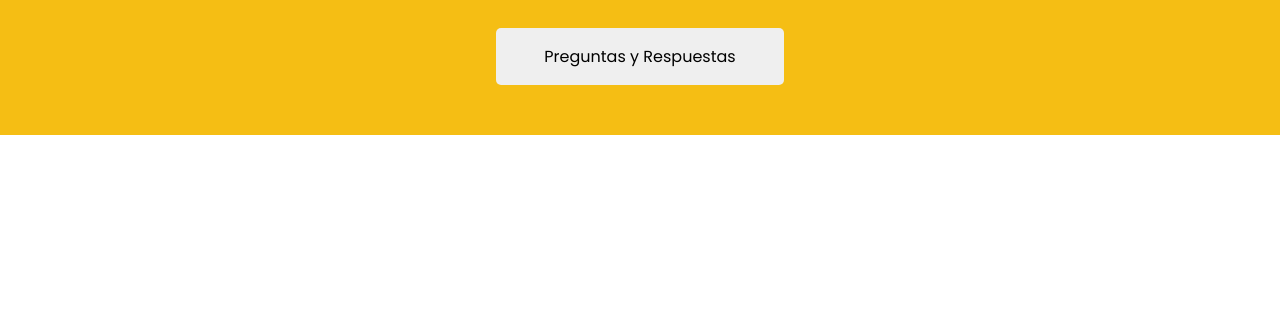
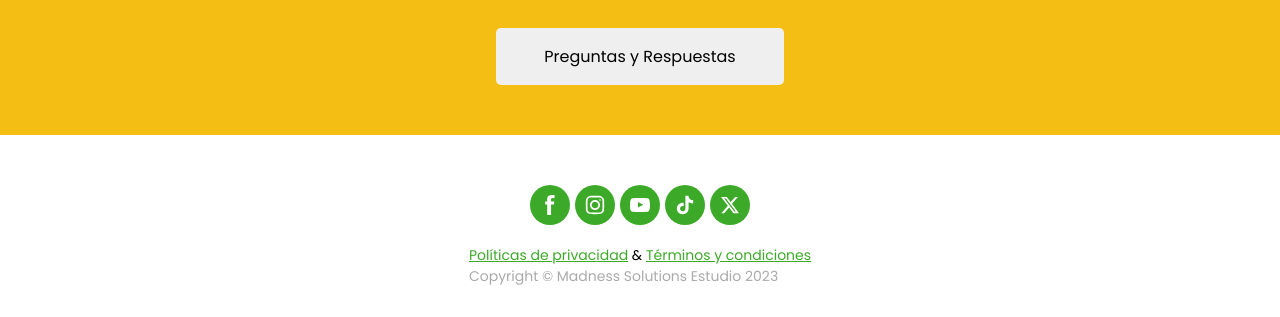
Before and after one commit to WizardRRR/maximorphs-landing-page-community, a website built with Vite: page index.html in a window 1280 px wide. Shown: the part 3195-3512 px from the top of the page. Before the commit the page ends 3330 px from the top, so only its background shows below. Built offline with nearby package versions, Linux system fonts and the light colour scheme.

Commit message:
feat: add footer

```diff
--- a/index.html
+++ b/index.html
@@ -68,6 +68,7 @@
     <link rel="stylesheet" href="src/css/maximorph.css" />
     <link rel="stylesheet" href="src/css/community.css" />
     <link rel="stylesheet" href="src/css/youtube.css" />
+    <link rel="stylesheet" href="src/css/footer.css" />
   </head>
   <body>
     <!-- Header -->
@@ -248,6 +249,34 @@
       </iframe>
       <button>Preguntas y Respuestas</button>
      </section>
+    <!-- Footer -->
+    <section class="footer">
+      <div class="footer__contact">
+        <a href="#">
+          <img src="public/img/facebook.svg" alt="facebook logo">
+        </a>
+        <a href="#">
+          <img src="public/img/instagram.svg" alt="instagram logo">
+        </a>
+        <a href="#">
+          <img src="public/img/youtube.svg" alt="youtube logo">
+        </a>
+        <a href="#">
+          <img src="public/img/tiktok.svg" alt="tiktok logo">
+        </a>
+        <a href="#">
+          <img src="public/img/x.svg" alt="x logo">
+        </a>
+      </div>
+      <div class="footer__policies">
+        <div class="footer__paragraph">
+          <a class="footer__paragraph" href="#" target="_blank">Políticas de privacidad</a>
+          &
+          <a class="footer__paragraph" href="#" target="_blank">Términos y condiciones</a>
+        </div>
+        <p class="footer__paragraph">Copyright &copy; Madness Solutions Estudio 2023</p>
+      </div>
+    </section>
     <script type="module" src="src/app.ts"></script>
   </body>
 </html>
--- /dev/null
+++ b/src/css/footer.css
@@ -0,0 +1,36 @@
+.footer {
+  padding-top: 50px;
+  padding-bottom: 30px;
+  display: flex;
+  flex-direction: column;
+  align-items: center;
+  gap: 20px;
+}
+.footer__contact {
+  display: flex;
+  gap: 5px;
+  & a {
+    width: 40px;
+    height: 40px;
+    display: flex;
+    align-items: center;
+    justify-content: center;
+    border-radius: 50%;
+    background-color: var(--green);
+    & img {
+      width: 20px;
+      height: 20px;
+    }
+  }
+}
+.footer__policies {
+  & a {
+    color: var(--green);
+  }
+  & p {
+    color: #aaa;
+  }
+}
+.footer__paragraph {
+  font-size: var(--text-sm);
+}
```
Also changed, not shown: public/img/RRSS-fb-logo.png (deleted), public/img/RRSS-ig-logo.png (deleted), public/img/RRSS-tt-logo.png (deleted), public/img/RRSS-x-logo.png (deleted), public/img/RRSS-yt-logo.png (deleted), public/img/facebook.svg (added), public/img/instagram.svg (added), public/img/tiktok.svg (added), public/img/x.svg (added), public/img/youtube.svg (added).
